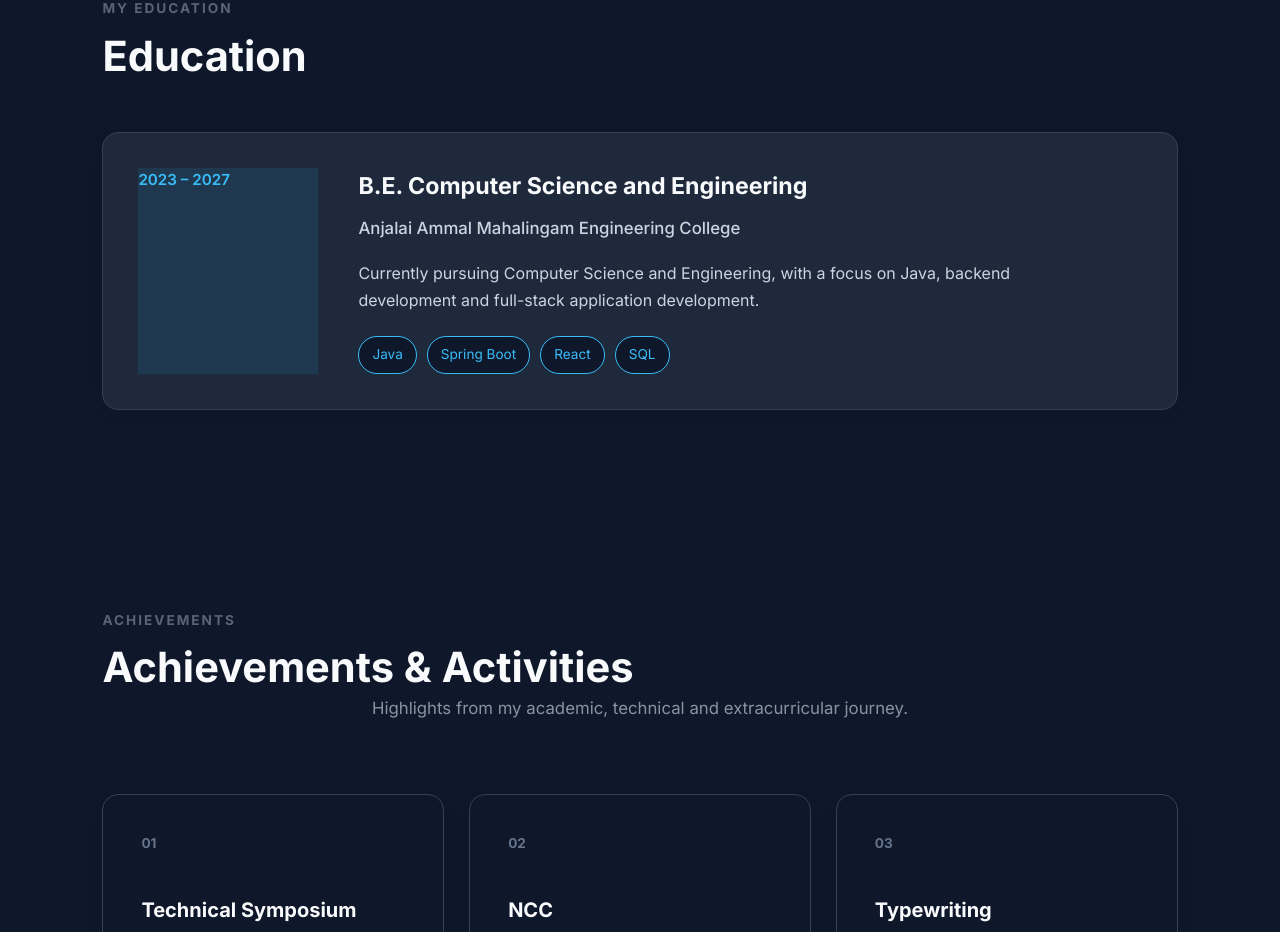
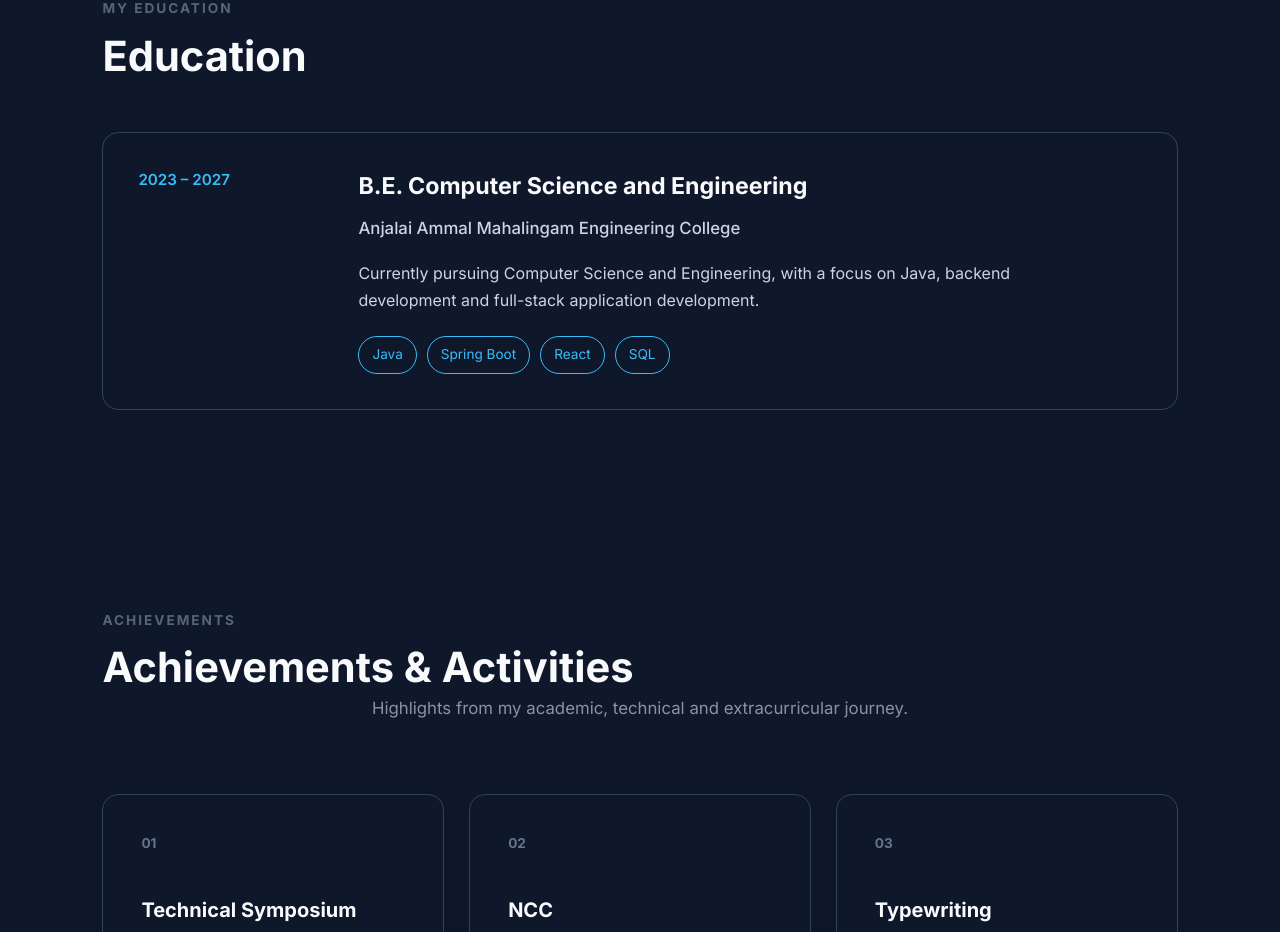
Before and after one commit to vignesh-builds/portfolio, a React (Vite) app in the folder frontend/: page / in a window 1280 px wide. Shown: the part 3000-3932 px from the top of the page. Built offline with nearby package versions, Linux system fonts and the light colour scheme.

Commit message:
Update Education.css

```diff
--- a/frontend/src/components/Education.css
+++ b/frontend/src/components/Education.css
@@ -110,3 +110,59 @@
     gap: 15px;
   }
 }
+
+/* =========================
+   EDUCATION - FINAL COLOR FIX
+   SIZE / STRUCTURE UNCHANGED
+========================= */
+
+.education {
+  background: #0F172A !important;
+  color: #F8FAFC !important;
+}
+
+.education-card {
+  background: #0F172A !important;
+  border: 1px solid #334155 !important;
+  color: #F8FAFC !important;
+}
+
+/* Remove different color from year area */
+.education-year {
+  background: #0F172A !important;
+  color: #38BDF8 !important;
+}
+
+/* Text */
+.education-content h3 {
+  color: #F8FAFC !important;
+}
+
+.education-content h4 {
+  color: #CBD5E1 !important;
+}
+
+.education-content p {
+  color: #CBD5E1 !important;
+}
+
+/* Tags */
+.education-focus span {
+  background: #0F172A !important;
+  border: 1px solid #38BDF8 !important;
+  color: #38BDF8 !important;
+}
+
+/* Heading */
+.education .section-label {
+  color: #94A3B8 !important;
+}
+
+.education .section-heading h2 {
+  color: #F8FAFC !important;
+}
+
+/* Hover */
+.education-card:hover {
+  border-color: #38BDF8 !important;
+}
```
